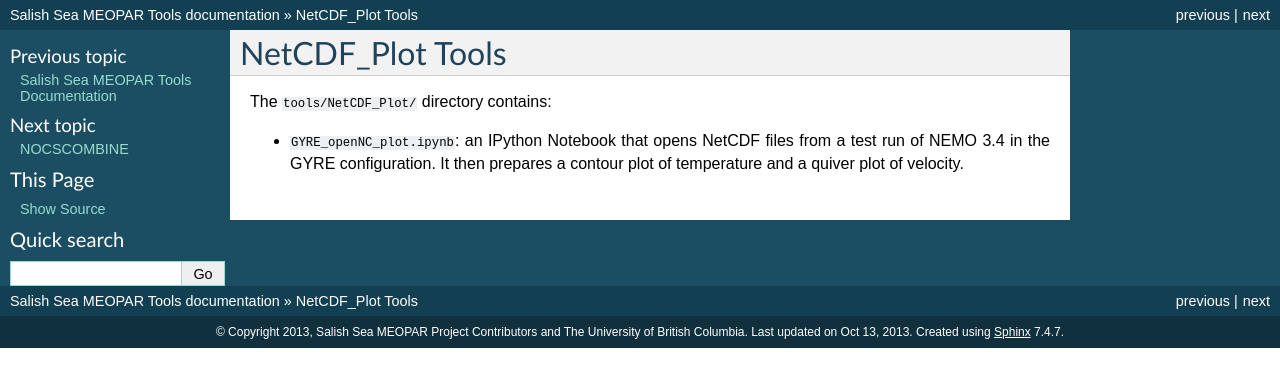
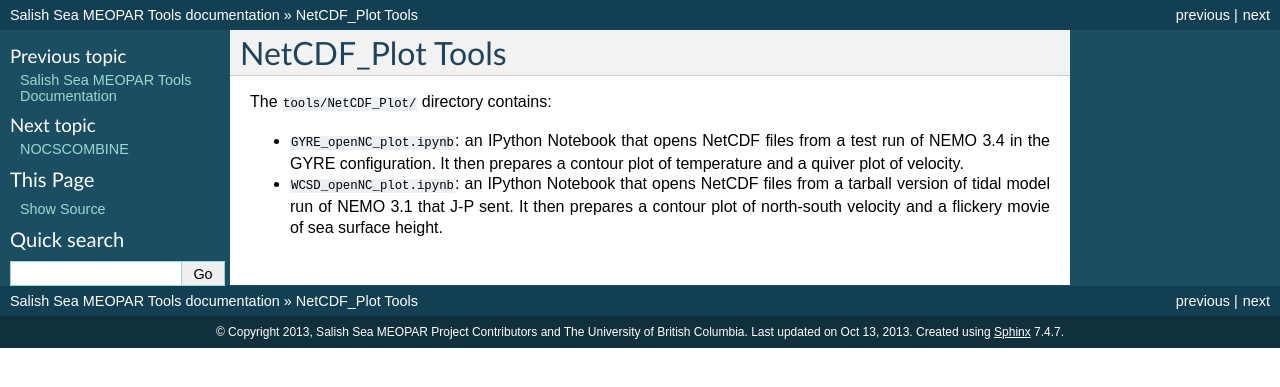
Before and after one commit to SalishSeaCast/tools, a Sphinx documentation site: the page built from docs/NetCDF_Plot/index.rst, in a window 1280 px wide. Shown: the top 387 px of the page. Built offline with Sphinx 7.4.7, drawn with Linux system fonts in a browser that asks for light colours.

Commit message:
Added WCSD notebook to docs.

```diff
--- a/docs/NetCDF_Plot/index.rst
+++ b/docs/NetCDF_Plot/index.rst
@@ -6,3 +6,6 @@ The :file:`tools/NetCDF_Plot/` directory contains:
 
 * :file:`GYRE_openNC_plot.ipynb`: an IPython Notebook that opens NetCDF files from a test run of NEMO 3.4 in the GYRE configuration.
   It then prepares a contour plot of temperature and a quiver plot of velocity.
+
+* :file:`WCSD_openNC_plot.ipynb`: an IPython Notebook that opens NetCDF files from a tarball version of tidal model run of NEMO 3.1 that J-P sent.
+  It then prepares a contour plot of north-south velocity and a flickery movie of sea surface height.
```
